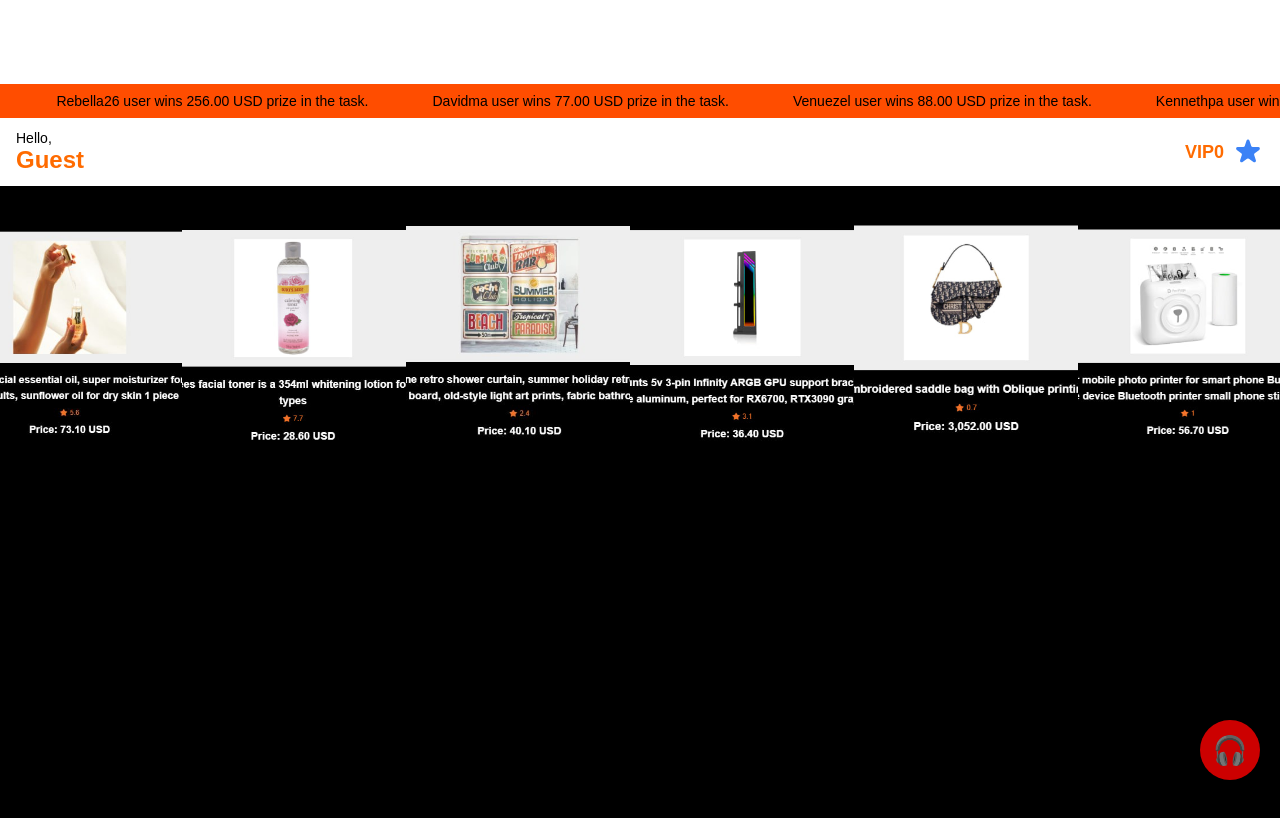
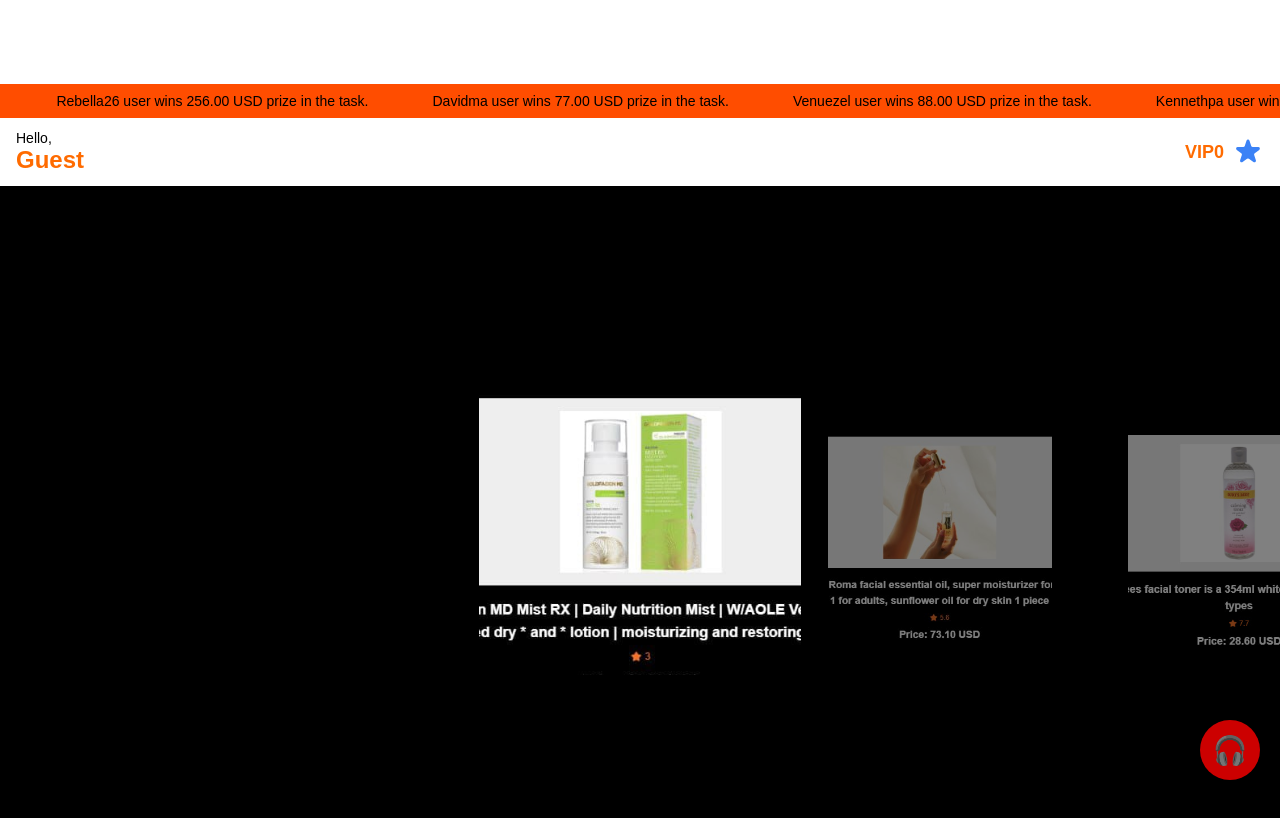
Before and after one commit to Molly256/disruptivewebsite, a Next.js app: page /starting in a window 1280 px wide. Shown: the top 818 px of the page. Built offline with nearby package versions, Linux system fonts and the light colour scheme.

Commit message:
Add center zoom carousel - match video 1:1

```diff
--- a/app/globals.css
+++ b/app/globals.css
@@ -214,7 +214,7 @@ header:not(.topbar), hr {
   }
 }
 
-/* ==================== STARTING PAGE - NO CARDS ==================== */
+/* ==================== STARTING PAGE - CENTER ZOOM CAROUSEL ==================== */
 
 .starting-wrapper {
   min-height: 100vh;
@@ -286,16 +286,19 @@ header:not(.topbar), hr {
 
 .product-carousel {
   background: #000;
-  padding: 32px 0;
+  padding: 40px 0;
   overflow: hidden;
   flex: 1;
+  display: flex;
+  align-items: center;
 }
 
 .product-scroller {
   display: flex;
-  gap: 0;
-  padding: 0;
-  overflow-x: hidden;
+  gap: 20px;
+  padding: 0 50vw;
+  overflow-x: scroll;
+  scroll-snap-type: x mandatory;
   scrollbar-width: none;
   -ms-overflow-style: none;
 }
@@ -304,17 +307,32 @@ header:not(.topbar), hr {
   display: none;
 }
 
-.product-scroller img {
+.product-item {
   flex-shrink: 0;
-  width: 176px;
-  height: 176px;
+  width: 200px;
+  height: 200px;
+  scroll-snap-align: center;
+  transition: transform 0.3s ease, opacity 0.3s ease;
+  transform: scale(0.8);
+  opacity: 0.5;
+}
+
+.product-item img {
+  width: 100%;
+  height: 100%;
   object-fit: cover;
   display: block;
 }
 
+/* Center item zooms */
+.product-item.active {
+  transform: scale(1.15);
+  opacity: 1;
+}
+
 @media (min-width: 1024px) {
-  .product-scroller img {
-    width: 224px;
-    height: 224px;
+  .product-item {
+    width: 280px;
+    height: 280px;
   }
 }
--- a/app/starting/page.js
+++ b/app/starting/page.js
@@ -1,6 +1,5 @@
 'use client'
 import { useEffect, useRef, useState } from 'react'
-import Image from 'next/image'
 
 const useUser = () => {
   return { name: 'Guest', vipLevel: 0 } // Replace with real session
@@ -27,27 +26,60 @@ export default function StartingPage() {
     setProducts(imageList)
   }, [])
 
+  // Auto-scroll + center zoom logic
   useEffect(() => {
     const scroller = productScrollerRef.current
     if (!scroller || products.length === 0) return
 
     let animationId
-    let scrollPos = 0
+    let isUserScrolling = false
+    let scrollTimeout
 
-    const animate = () => {
-      scrollPos += 0.8
-      if (scrollPos >= scroller.scrollWidth / 2) {
-        scrollPos = 0
+    const updateActiveItem = () => {
+      const items = scroller.querySelectorAll('.product-item')
+      const scrollerCenter = scroller.scrollLeft + scroller.offsetWidth / 2
+
+      items.forEach((item) => {
+        const itemCenter = item.offsetLeft + item.offsetWidth / 2
+        const distance = Math.abs(scrollerCenter - itemCenter)
+
+        if (distance < item.offsetWidth / 2) {
+          item.classList.add('active')
+        } else {
+          item.classList.remove('active')
         }
-      scroller.scrollLeft = scrollPos
-      animationId = requestAnimationFrame(animate)
+      })
     }
 
-    animate()
-    return () => cancelAnimationFrame(animationId)
+    const autoScroll = () => {
+      if (!isUserScrolling) {
+        scroller.scrollLeft += 0.5
+        if (scroller.scrollLeft >= scroller.scrollWidth - scroller.offsetWidth) {
+          scroller.scrollLeft = 0
+        }
+      }
+      updateActiveItem()
+      animationId = requestAnimationFrame(autoScroll)
+    }
+
+    const handleScroll = () => {
+      isUserScrolling = true
+      clearTimeout(scrollTimeout)
+      scrollTimeout = setTimeout(() => {
+        isUserScrolling = false
+      }, 1000)
+    }
+
+    scroller.addEventListener('scroll', handleScroll)
+    animationId = requestAnimationFrame(autoScroll)
+
+    return () => {
+      cancelAnimationFrame(animationId)
+      scroller.removeEventListener('scroll', handleScroll)
+    }
   }, [products])
 
-  const allProducts = [...products, ...products]
+  const allProducts = [...products, ...products, ...products]
   const allMessages = [...winnerMessages, ...winnerMessages]
 
   return (
@@ -76,16 +108,17 @@ export default function StartingPage() {
         </div>
       </div>
 
-      {/* Product Carousel - NO CARD WRAPPER */}
+      {/* Product Carousel - CENTER ZOOM */}
       <div className="product-carousel">
         <div ref={productScrollerRef} className="product-scroller">
           {allProducts.map((src, i) => (
+            <div key={i} className="product-item">
               <img
-              key={i}
                 src={src}
                 alt={`Product ${i % 30 + 1}`}
                 loading="lazy"
               />
+            </div>
           ))}
         </div>
       </div>
```
Lines whose indentation alone changed are shown as unchanged.
